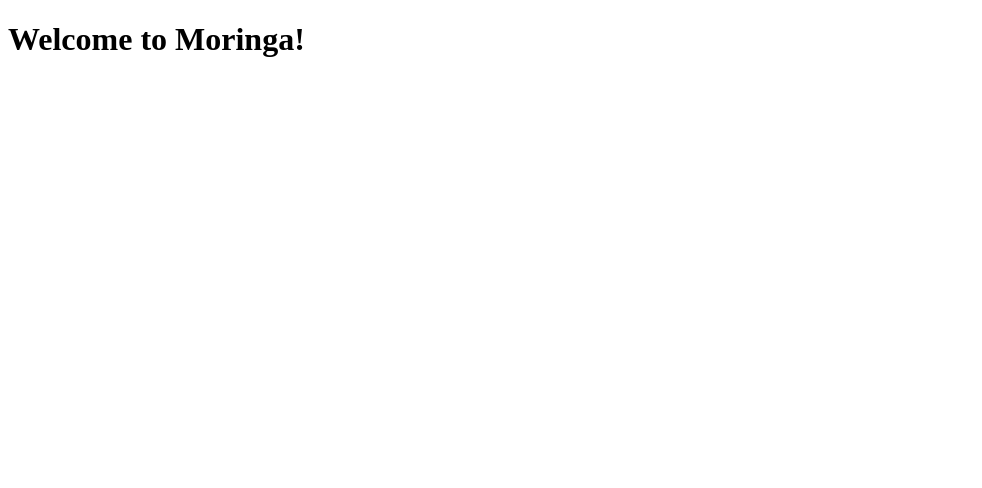
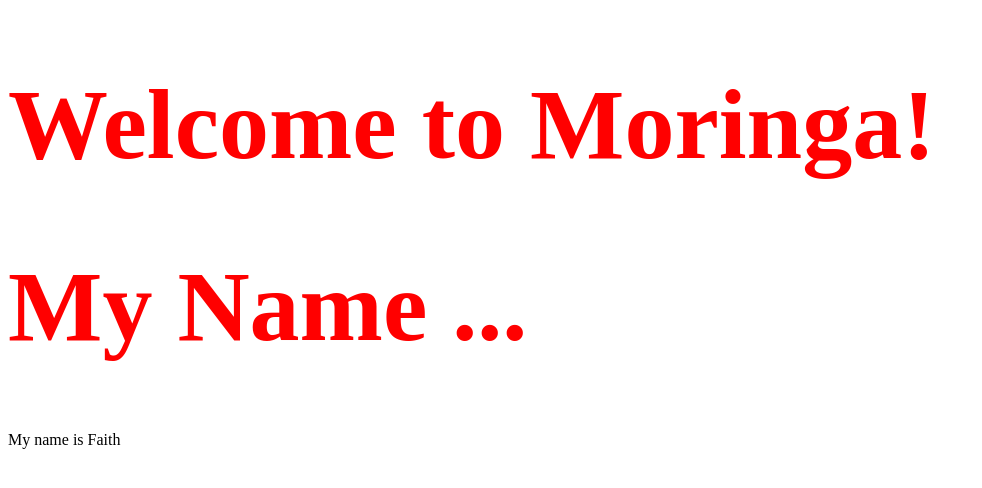
Before and after one commit to kilonzif/TaskManager, a plain HTML site: page Index.html in a window 1280 px wide. Shown: the whole page, without its empty margins (0-982 px from the left). Drawn offline with Linux system fonts and the light colour scheme.

Commit message:
added css

```diff
--- a/Index.html
+++ b/Index.html
@@ -5,8 +5,15 @@
     <meta http-equiv="X-UA-Compatible" content="IE=edge">
     <meta name="viewport" content="width=device-width, initial-scale=1.0">
     <title>Document</title>
+
+    <link rel="stylesheet" href="./style.css">
+
+
 </head>
 <body>
-    <h1>Welcome to Moringa! </h1>
+    <h1 id="header">Welcome to Moringa! </h1>
+    <h1>My Name ...</h1>
+
+    <p>My name is Faith</p>
 </body>
 </html>
--- /dev/null
+++ b/style.css
@@ -0,0 +1,5 @@
+
+h1{
+    color:red;
+    font-size: 100px;
+}
```
